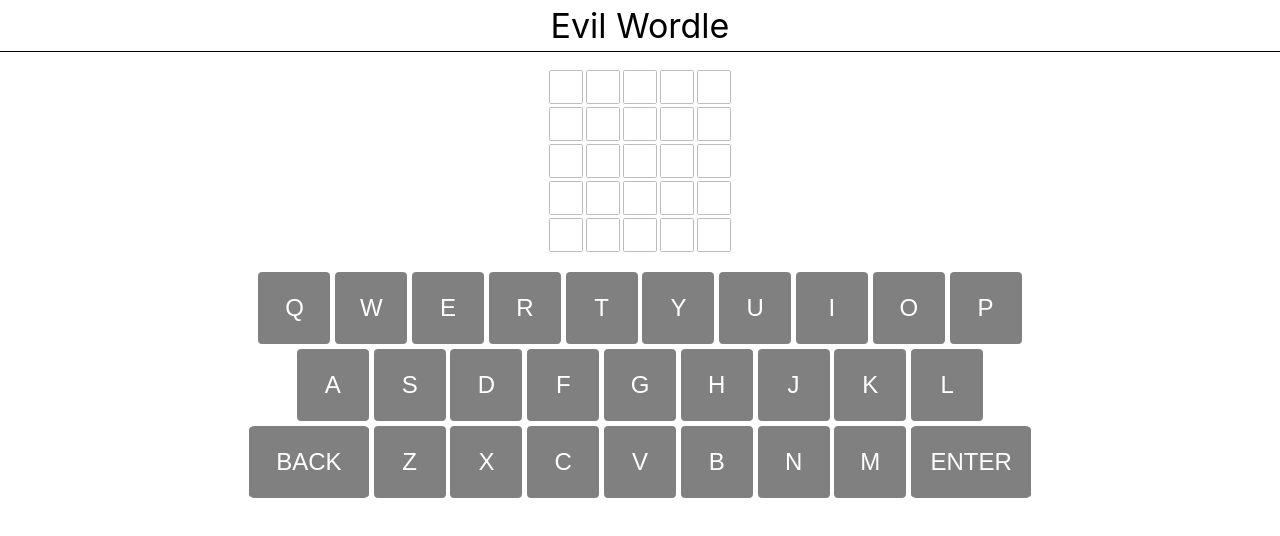
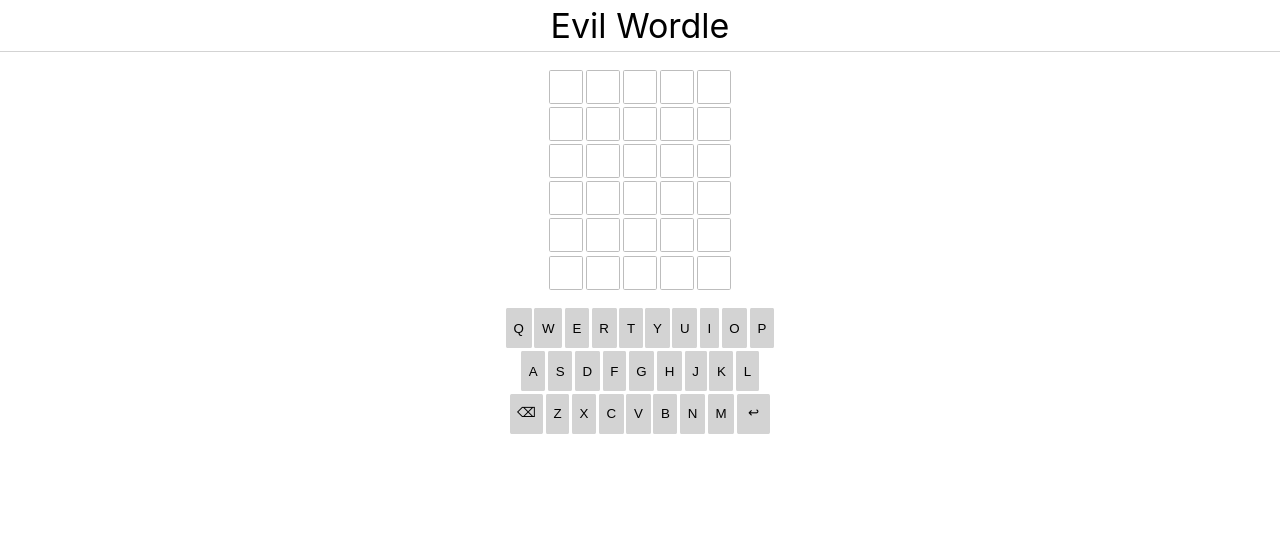
Before and after one commit to AdamBeziou/evil-wordle, a React (Create React App) app: page / in a window 1280 px wide. Shown: the top 536 px of the page. Built offline with nearby package versions, Linux system fonts and the light colour scheme.

Commit message:
Computers were a mistake

```diff
--- a/src/App.css
+++ b/src/App.css
@@ -14,8 +14,7 @@
   align-items: center;
   justify-content: center;
   font-size: calc(10px + 3vmin);
-  border-bottom: 1px solid black;
-  /* box-shadow: 0px 1px 4px 0px rgba(0, 0, 0, 0.2); */
+  border-bottom: 1px solid lightgrey;
   padding: 5px
 }
 
--- a/src/App.tsx
+++ b/src/App.tsx
@@ -2,11 +2,10 @@ import React, { useState } from "react"
 import "./App.css";
 import { BACK_KEY, ENTER_KEY, QWERTY_LAYOUT } from "./Constants/KeyboardLayouts"
 import Keyboard from "./Components/Keyboard/Keyboard"
-import { LetterState } from "./Constants/LetterStates"
 import GuessList from "./Components/Guesses/GuessList";
 import { Guess } from "./Game/EvilWordle";
 
-const MAX_NUMBER_OF_GUESSES = 5
+const MAX_NUMBER_OF_GUESSES = 6
 const GUESS_LENGTH = 5
 
 function App() {
--- a/src/Components/Keyboard/Keyboard.css
+++ b/src/Components/Keyboard/Keyboard.css
@@ -6,14 +6,12 @@
 
 .keyboard-letter, .big-keyboard-letter {
   border-radius: 5%;
-  font-size: 3vmin;
   padding: 0.5em;
   margin: 0.1em;
   height: 3em;
-  width: 3em;
-  border: 1px solid grey;
-  background: grey;
-  color: white;
+  border: 1px solid lightgrey;
+  background: lightgrey;
+  color: black;
 }
 
 .keyboard-letter:hover, .big-keyboard-letter:hover {
@@ -21,7 +19,11 @@
 }
 
 .big-keyboard-letter {
-  width: 5em;
+  width: 2.5em;
+  display: flex;
+  justify-content: center;
+  flex-direction: row;
+  line-height: 1.8em;
 }
 
 .keyboard-letter-row {
--- a/src/Components/Keyboard/Keyboard.tsx
+++ b/src/Components/Keyboard/Keyboard.tsx
@@ -26,25 +26,15 @@ const Keyboard = ({
             {layout.map((row, i) =>
                 <div className="keyboard-letter-row">
                     {row.map(letter => {
-                            if (letter === BACK_KEY) {
-                                return (
-                                    <button className="big-keyboard-letter filled-letter" onClick={() => keyPressed(letter)}>
-                                        BACK
-                                    </button>
-                                )
-                            }
-                            if (letter === ENTER_KEY) {
-                                return (
-                                    <button className="big-keyboard-letter filled-letter" onClick={() => keyPressed(letter)}>
-                                        ENTER
-                                    </button>
-                                )
-                            }
                             const state = letterStates?.get(letter.toUpperCase())
                             return (
                                 <button
                                     onClick={() => keyPressed(letter)}
-                                    className="keyboard-letter"
+                                    className={
+                                        letter === ENTER_KEY || letter === BACK_KEY ?
+                                        "big-keyboard-letter filled-letter" :
+                                        "keyboard-letter"
+                                    }
                                     style={state && {
                                         backgroundColor: getBackgroundColorForLetter(state),
                                         borderColor: getBorderColorForLetter(state),
--- a/src/Constants/KeyboardLayouts.ts
+++ b/src/Constants/KeyboardLayouts.ts
@@ -1,5 +1,5 @@
-export const BACK_KEY = 'BACK'
-export const ENTER_KEY = 'SUBMIT'
+export const BACK_KEY = '⌫'
+export const ENTER_KEY = '↩'
 
 export const QWERTY_LAYOUT = [
     ['Q', 'W', 'E', 'R', 'T', 'Y', 'U', 'I', 'O', 'P'],
```
